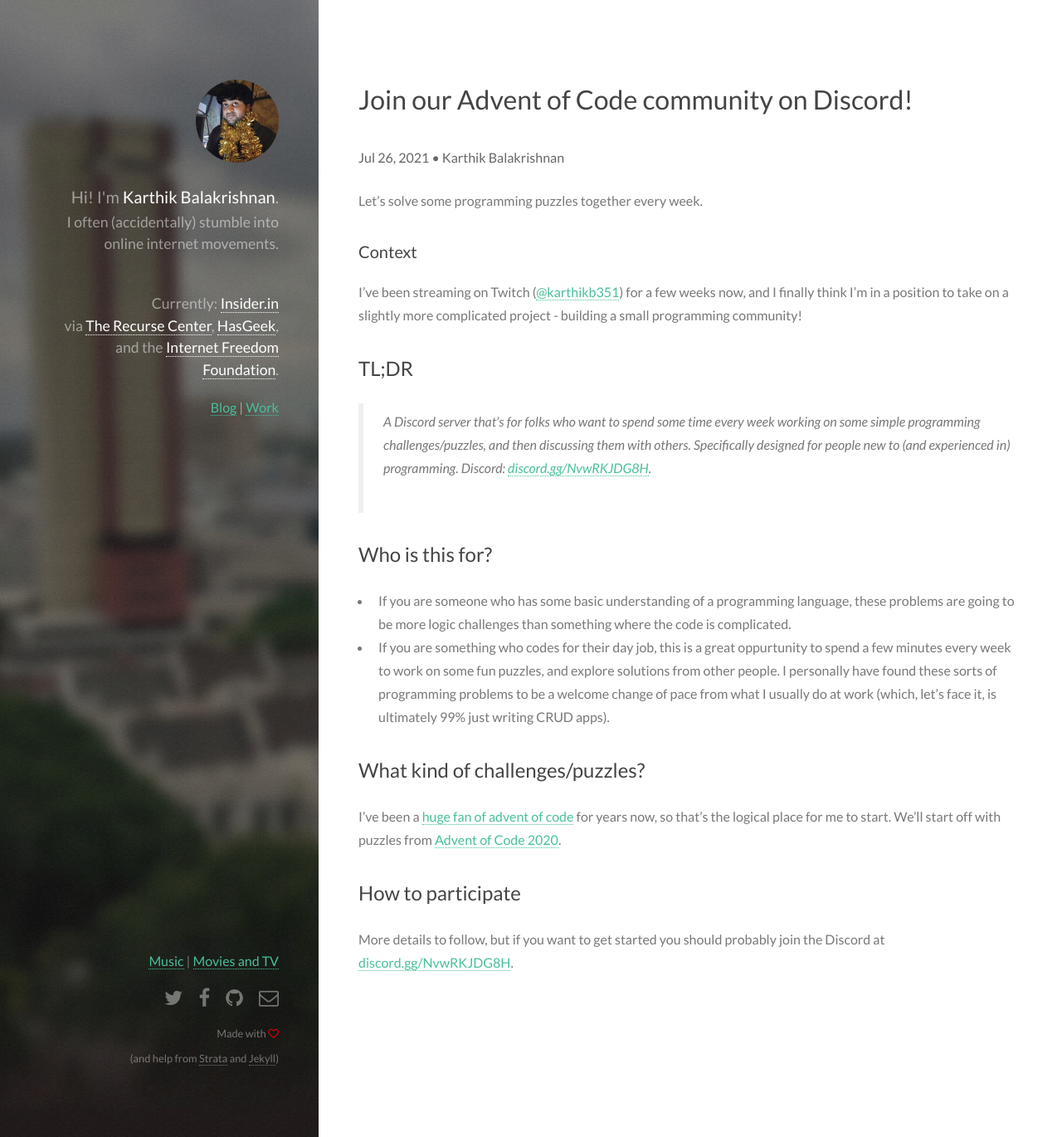
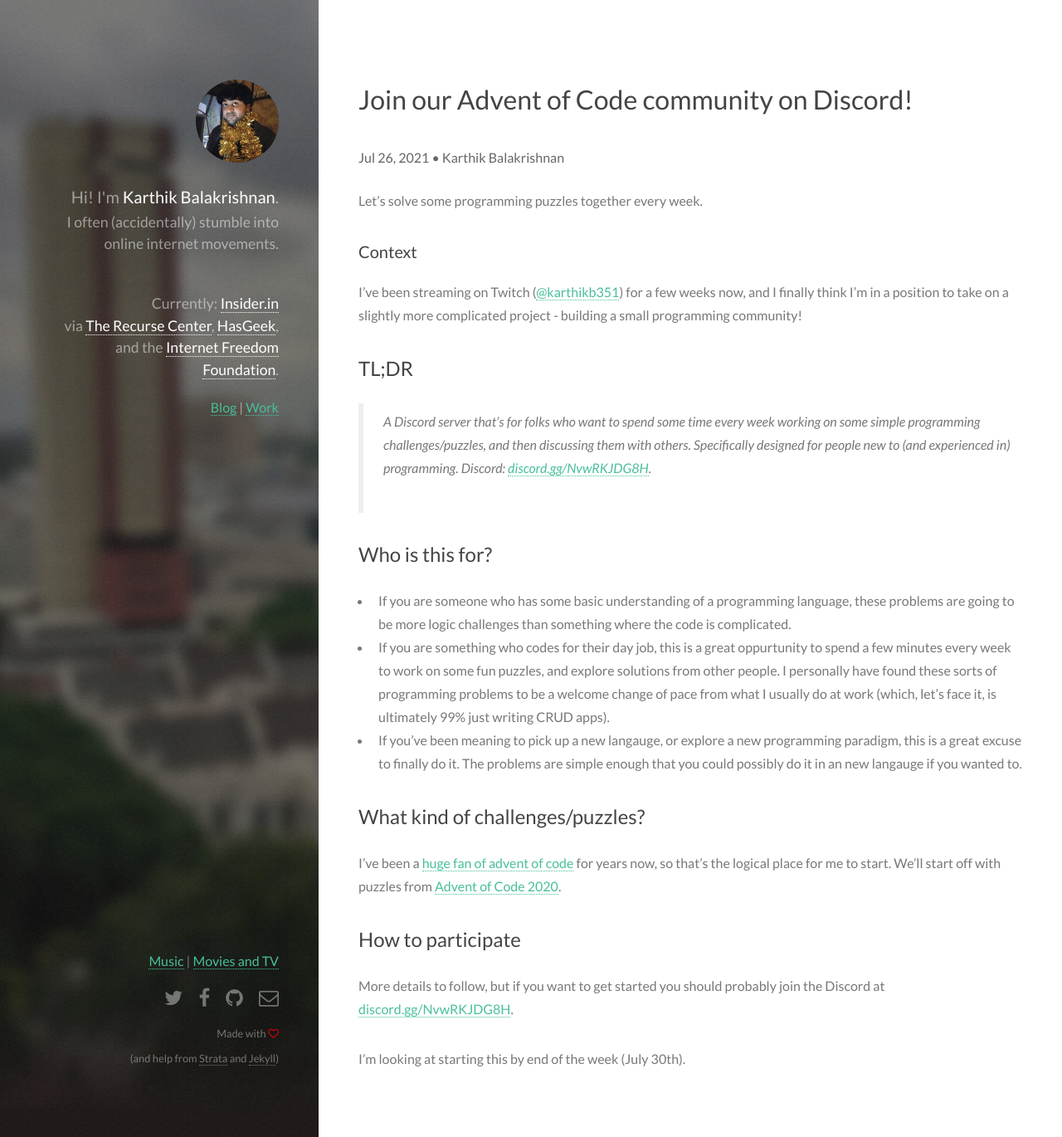
Before and after one commit to karthikb351/karthikb351, a Jekyll site: the page built from _posts/2021-07-26-join-our-advent-of-code-community-on-discord.md, in a window 1280 px wide and 1370 px high. Shown: the whole window at 83% size. Built offline with Jekyll 4.4.1, drawn with Linux system fonts in a browser that asks for light colours; comment, search, counter and statistics services are not loaded.

Commit message:
Update from Forestry.io karthikb351@gmail.com updated _posts/2021-07-26-join-our-advent-of-code-community-on-discord.md

```diff
--- a/_posts/2021-07-26-join-our-advent-of-code-community-on-discord.md
+++ b/_posts/2021-07-26-join-our-advent-of-code-community-on-discord.md
@@ -21,6 +21,7 @@ I've been streaming on Twitch ([@karthikb351](https://twitter.com/karthikb351))
 
 * If you are someone who has some basic understanding of a programming language, these problems are going to be more logic challenges than something where the code is complicated.
 * If you are something who codes for their day job, this is a great oppurtunity to spend a few minutes every week to work on some fun puzzles, and explore solutions from other people. I personally have found these sorts of programming problems to be a welcome change of pace from what I usually do at work (which, let's face it, is ultimately 99% just writing  CRUD apps).
+* If you've been meaning to pick up a new langauge, or explore a new programming paradigm, this is a great excuse to finally do it. The problems are simple enough that you could possibly do it in an new langauge if you wanted to.
 
 
 
@@ -32,3 +33,5 @@ I've been a [huge fan of advent of code](https://karthikbalakrishnan.com/blog/ho
 ## How to participate
 
 More details to follow, but if you want to get started you should probably join the Discord at [discord.gg/NvwRKJDG8H](https/://discord.gg/NvwRKJDG8H).
+
+I'm looking at starting this by end of the week (July 30th).
```
